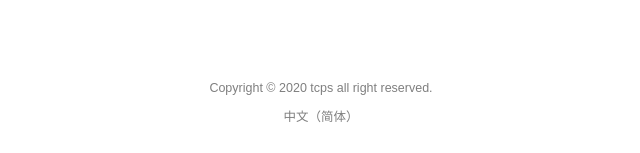
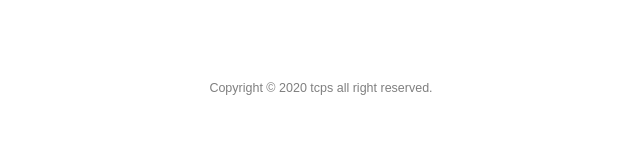
Before and after one commit to ttcps/ttcps.github.io, a Jekyll site: the page under-construction.html, which Jekyll copies as it is, in a window 1280 px wide. Shown: the part 744-897 px from the top of the page, without its empty margins (319-959 px from the left). Built offline with Jekyll 4.4.1, drawn with Linux system fonts in a browser that asks for light colours; some web fonts are replaced.

Commit message:
Update under-construction.html

```diff
--- a/under-construction.html
+++ b/under-construction.html
@@ -16,5 +16,4 @@ html { font-family: 'Inter', sans-serif; }
     </div>
     <div style="height:40%;position:relative">
     <p style="text-align:center;color:#7f7f7f;font-size: 12.5px;position:absolute;bottom:40px;right:0px;left:0px">Copyright © 2020 tcps all right reserved.</p>
-     <p style="text-align:center;color:#7f7f7f;font-size: 12.5px;position:absolute;bottom:10px;right:0px;left:0px;"><a href="ch.html" style="text-decoration:none;color:#7f7f7f;">中文（简体）</a></p>
         </div>
```
